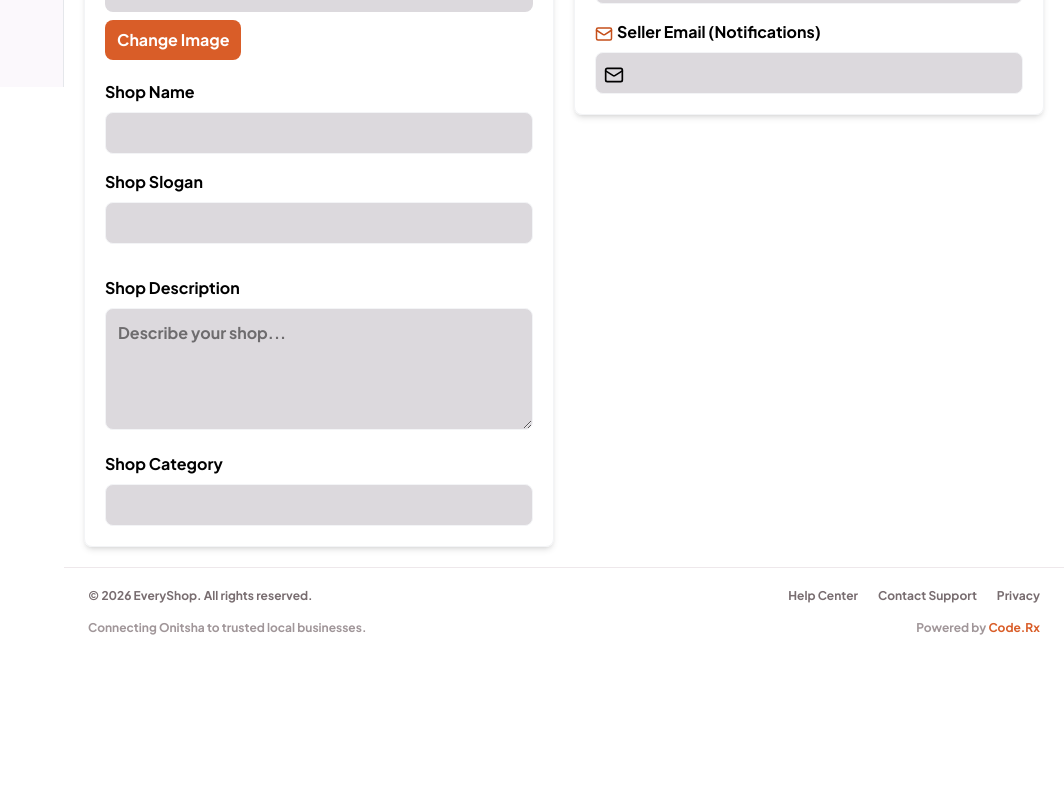
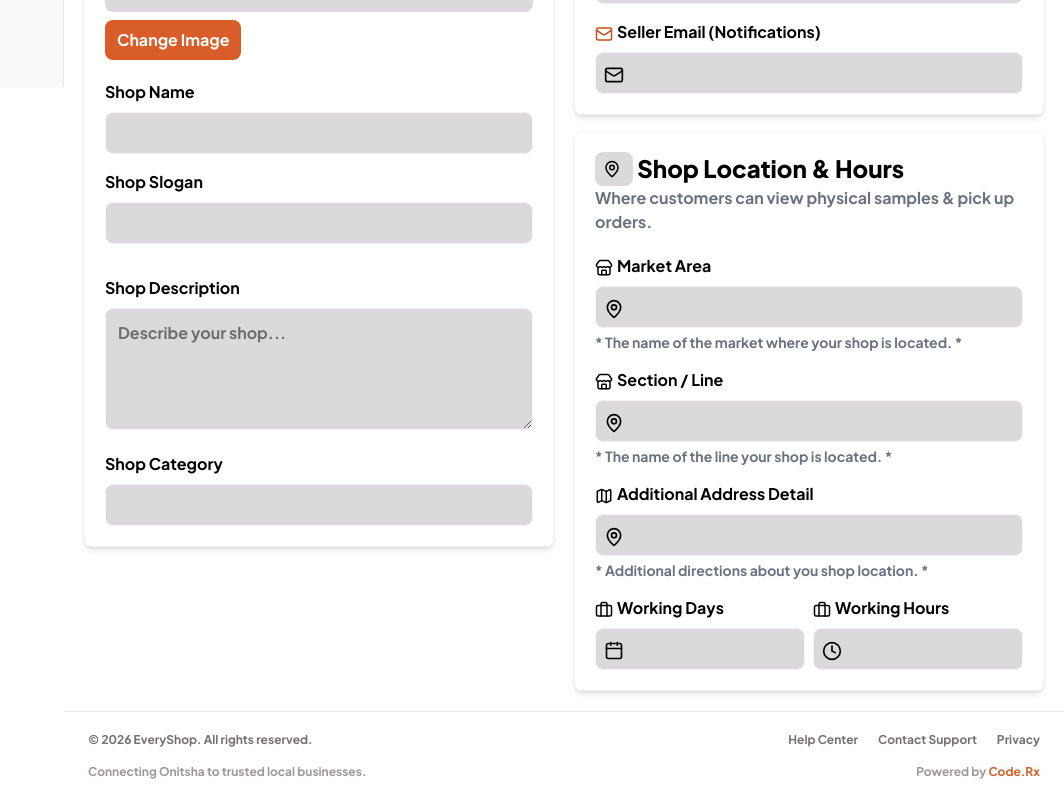
Before and after one commit to LilRex22/EveryShop-Marketplace-Frontend, a React (Vite) app: page /dashboard/shop in a window 1280 px wide. Shown: the part 713-1513 px from the top of the page, without its empty margins (216-1280 px from the left). Before the commit the page ends 1369 px from the top, so only its background shows below. Built offline with nearby package versions, Linux system fonts and the light colour scheme.

Commit message:
feat: finished the shop Profile page UI

```diff
--- a/src/pages/dashboard/Shop.tsx
+++ b/src/pages/dashboard/Shop.tsx
@@ -1,4 +1,4 @@
-import { CircleCheck, Eye, Brush, Phone, MessageSquareText, PhoneCall, Mail } from "lucide-react"
+import { CircleCheck, Eye, Brush, Phone, MessageSquareText, PhoneCall, Mail, MapPin, Store, Map, Clock, Briefcase, Calendar } from "lucide-react"
 import { CopyField } from "../../components/dashboard/CopyField"
 import { useState } from "react"
 
@@ -10,6 +10,11 @@ export function MyShop() {
     const [description, setDescription] = useState('')
     const [call, setCall] = useState('')
     const [email, setEmail] = useState('')
+    const [market, setMarket] = useState('')
+    const [section, setSection] = useState('')
+    const [address, setAddress] = useState('')
+    const [workingDays, setWorkingDays] = useState('')
+    const [workingHours, setWorkingHours] = useState('')
 
     return (
         <main className="p-4 sm:p-5 font-jakarta">
@@ -40,7 +45,7 @@ export function MyShop() {
 
                 <div className="grid grid-cols-1 lg:grid-cols-2 gap-5 mt-8 sm:mt-15">
                     {/* branding */}
-                    <div className="rounded-lg shadow-md border border-gray-100 p-4 sm:p-5">
+                    <div className="rounded-lg shadow-md border border-gray-100 p-4 sm:p-5 h-fit">
                         <div className="">
                             <h2 className="text-xl sm:text-2xl font-extrabold"><span className="inline-flex items-center justify-center p-2 rounded-lg bg-[#ffb59a]"><Brush size={18} className="inline-block me-1"/></span> Branding & Visuals</h2>
                             <p className="text-gray-500">Customize your shop's appearance to reflect your brand identity.</p>
@@ -156,8 +161,88 @@ export function MyShop() {
                         </div>
 
                         {/* location*/}
-                        <div className="">
+                        <div className="rounded-lg shadow-md border border-gray-100 p-4 sm:p-5 h-fit">
+                            <div className="">
+                                <h2 className="text-xl sm:text-2xl font-extrabold"><span className="inline-flex items-center justify-center p-2 rounded-lg bg-[#dcd9dd]"><MapPin size={18} className="inline-block me-1"/></span> Shop Location & Hours</h2>
+                                <p className="text-gray-500">Where customers can view physical samples & pick up orders.</p>
+                            </div>
 
+                            <div className="mt-5 flex flex-col gap-4">
+                                <div className="">
+                                    <label htmlFor="market"><Store size={18} className="inline-block me-1"/>Market Area</label>
+                                    <div className="flex bg-[#dcd9dd] mt-2 border border-gray-100 rounded-lg p-2 w-full">
+                                        <MapPin size={20} className="mt-1 shrink-0"/>
+                                        <input
+                                            type="text"
+                                            id="market"
+                                            className="w-full min-w-0 bg-transparent outline-none ms-3"
+                                            value={market}
+                                            onChange={(e) => setMarket(e.target.value)}
+                                        />
+                                    </div>
+                                    <p className="text-gray-500 text-sm mt-1">* The name of the market where your shop is located. *</p>
+                                </div>
+
+                                <div className="">
+                                    <label htmlFor="section"><Store size={18} className="inline-block me-1"/>Section / Line</label>
+                                    <div className="flex bg-[#dcd9dd] mt-2 border border-gray-100 rounded-lg p-2 w-full">
+                                        <MapPin size={20} className="mt-1 shrink-0"/>
+                                        <input
+                                            type="text"
+                                            id="section"
+                                            className="w-full min-w-0 bg-transparent outline-none ms-3"
+                                            value={section}
+                                            onChange={(e) => setSection(e.target.value)}
+                                        />
+                                    </div>
+                                    <p className="text-gray-500 text-sm mt-1">* The name of the line your shop is located. *</p>
+                                </div>
+
+                                <div className="">
+                                    <label htmlFor="address"><Map size={18} className="inline-block me-1"/>Additional Address Detail</label>
+                                    <div className="flex bg-[#dcd9dd] mt-2 border border-gray-100 rounded-lg p-2 w-full">
+                                        <MapPin size={20} className="mt-1 shrink-0"/>
+                                        <input
+                                            type="text"
+                                            id="address"
+                                            className="w-full min-w-0 bg-transparent outline-none ms-3"
+                                            value={address}
+                                            onChange={(e) => setAddress(e.target.value)}
+                                        />
+                                    </div>
+                                    <p className="text-gray-500 text-sm mt-1">* Additional directions about you shop location. *</p>
+                                </div>
+
+                                <div className="flex gap-2">
+                                    <div className="">
+                                        <label htmlFor="working-days"><Briefcase size={18} className="inline-block me-1"/>Working Days</label>
+                                        <div className="flex bg-[#dcd9dd] mt-2 border border-gray-100 rounded-lg p-2 w-full">
+                                            <Calendar size={20} className="mt-1 shrink-0"/>
+                                            <input
+                                                type="text"
+                                                id="working-days"
+                                                className="w-full min-w-0 bg-transparent outline-none ms-3"
+                                                value={workingDays}
+                                                onChange={(e) => setWorkingDays(e.target.value)}
+                                            />
+                                        </div>
+                                    </div>
+
+                                    <div className="">
+                                        <label htmlFor="working-hours"><Briefcase size={18} className="inline-block me-1"/>Working Hours</label>
+                                        <div className="flex bg-[#dcd9dd] mt-2 border border-gray-100 rounded-lg p-2 w-full">
+                                            <Clock size={20} className="mt-1 shrink-0"/>
+                                            <input
+                                                type="text"
+                                                id="working-hours"
+                                                className="w-full min-w-0 bg-transparent outline-none ms-3"
+                                                value={workingHours}
+                                                onChange={(e) => setWorkingHours(e.target.value)}
+                                            />
+                                        </div>
+                                    </div>
+                                </div>
+                            </div>
                         </div>
                     </div>
                 </div>
```
